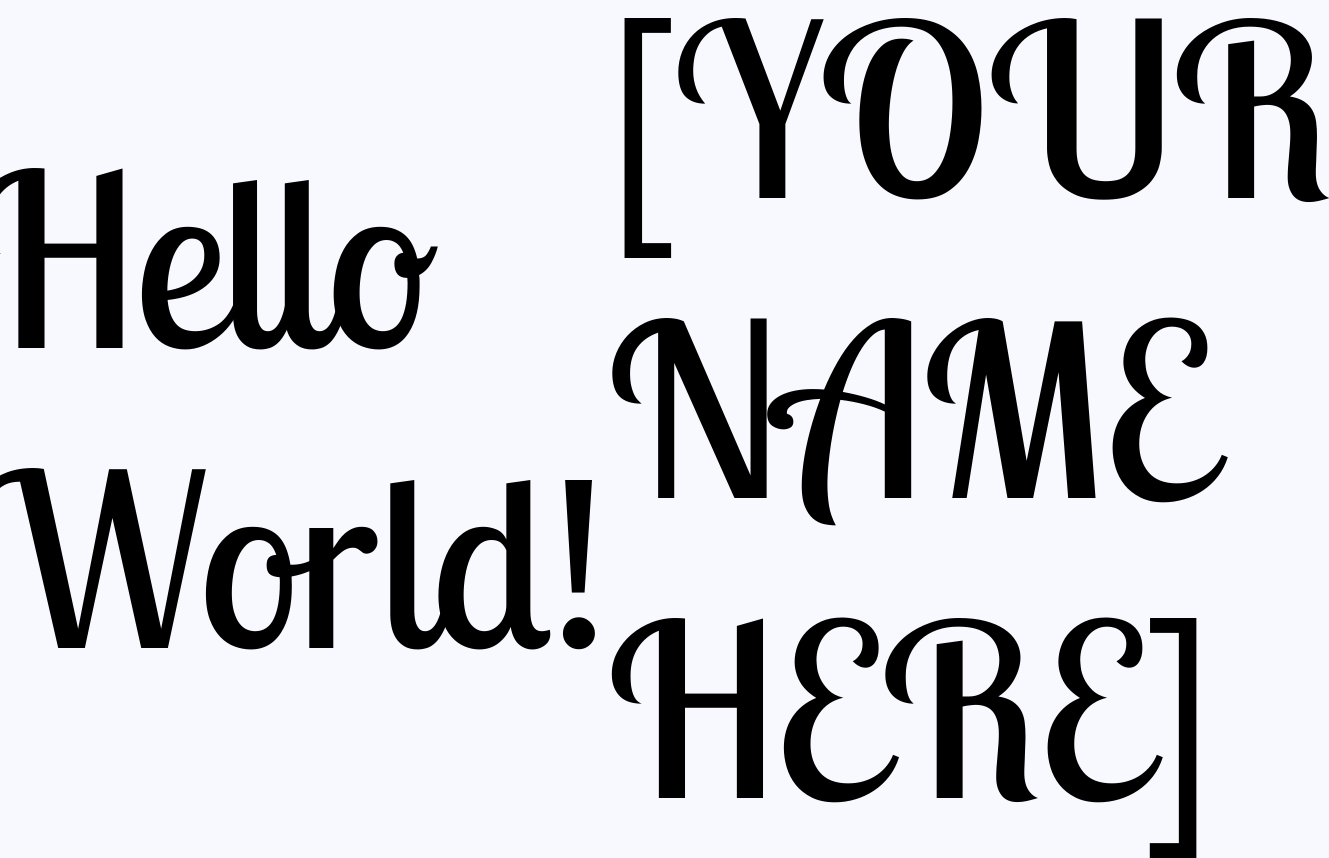
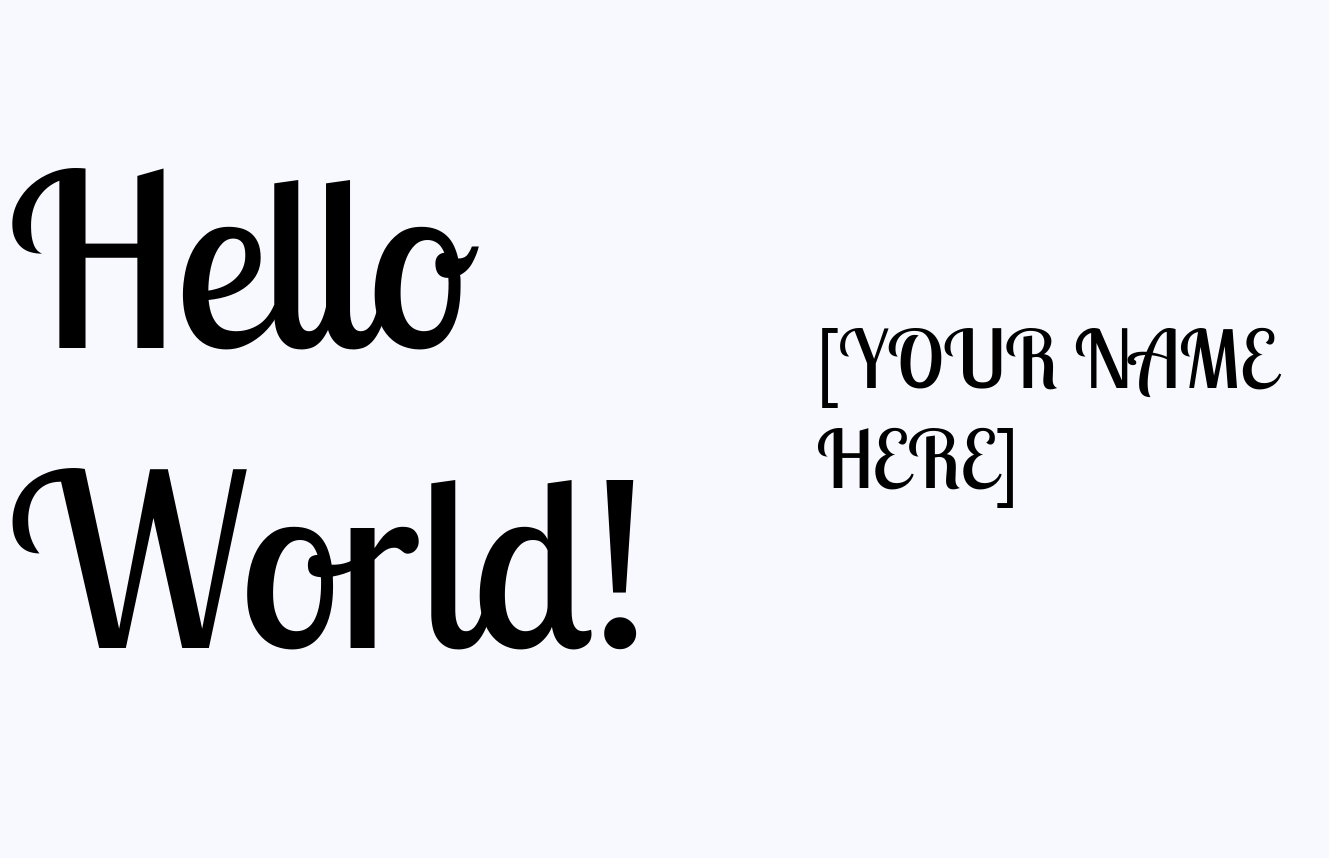
Before and after one commit to taylorryanbell/jenkins-build-project, a plain HTML site: page index.html in a window 1280 px wide. Shown: the whole page, 1329 px wide, since content can reach past the window. After the commit the page ends 816 px from the top, so only its background shows below. Drawn offline with Linux system fonts and the light colour scheme.

Commit message:
Update index.html

```diff
--- a/index.html
+++ b/index.html
@@ -15,7 +15,7 @@
 <body style="overflow: hidden; background-color: ghostwhite;">
   <div style="height: 100vh; width: 100vw; display: flex; justify-content: center; align-items: center">
     <div style="font-family: 'Lobster Two'; font-size: 15rem;">Hello World!</div>
-    <div style="font-family: 'Lobster Two'; font-size: 15rem;">[YOUR NAME HERE]</div>
+    <div style="font-family: 'Lobster Two'; font-size: 5rem;">[YOUR NAME HERE]</div>
   </div>
 </body>
 
```
